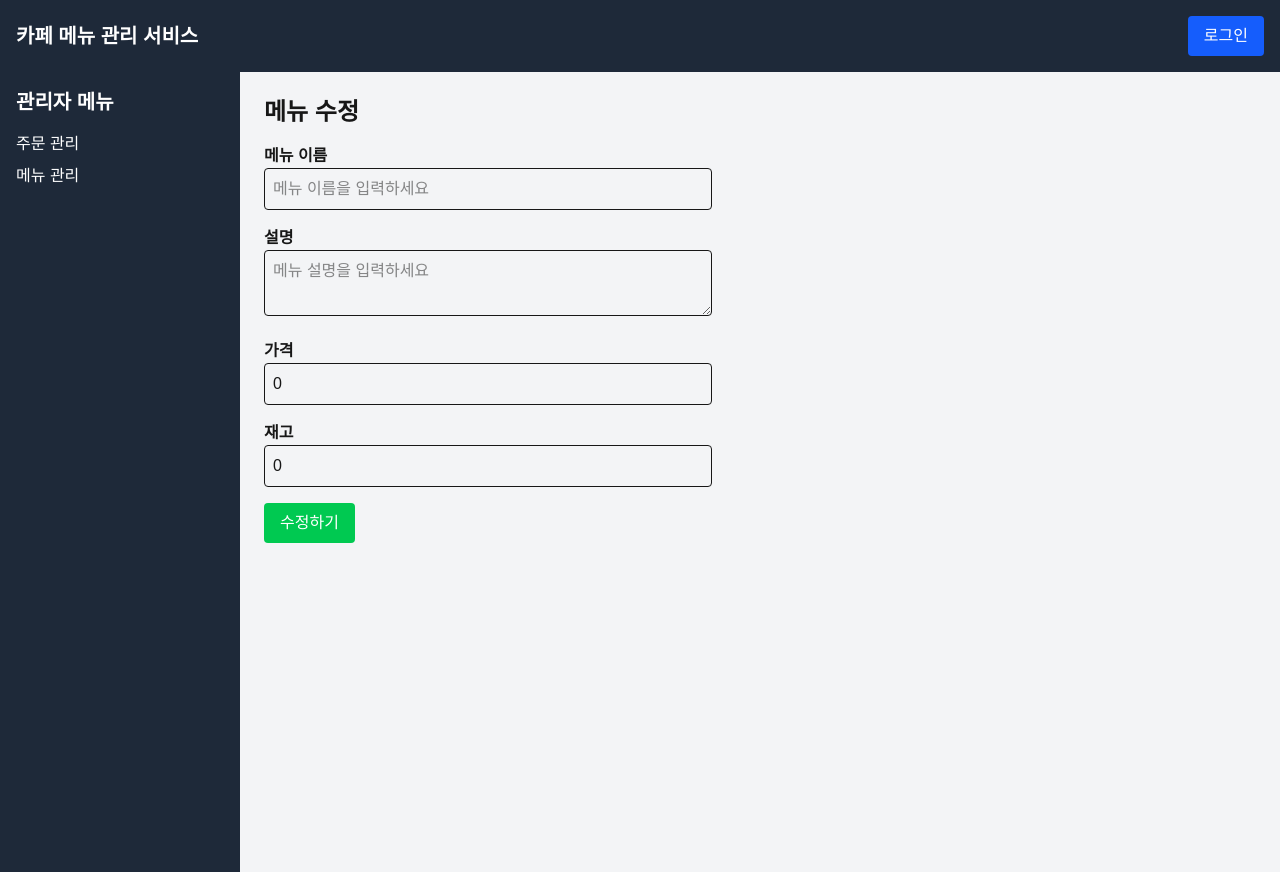
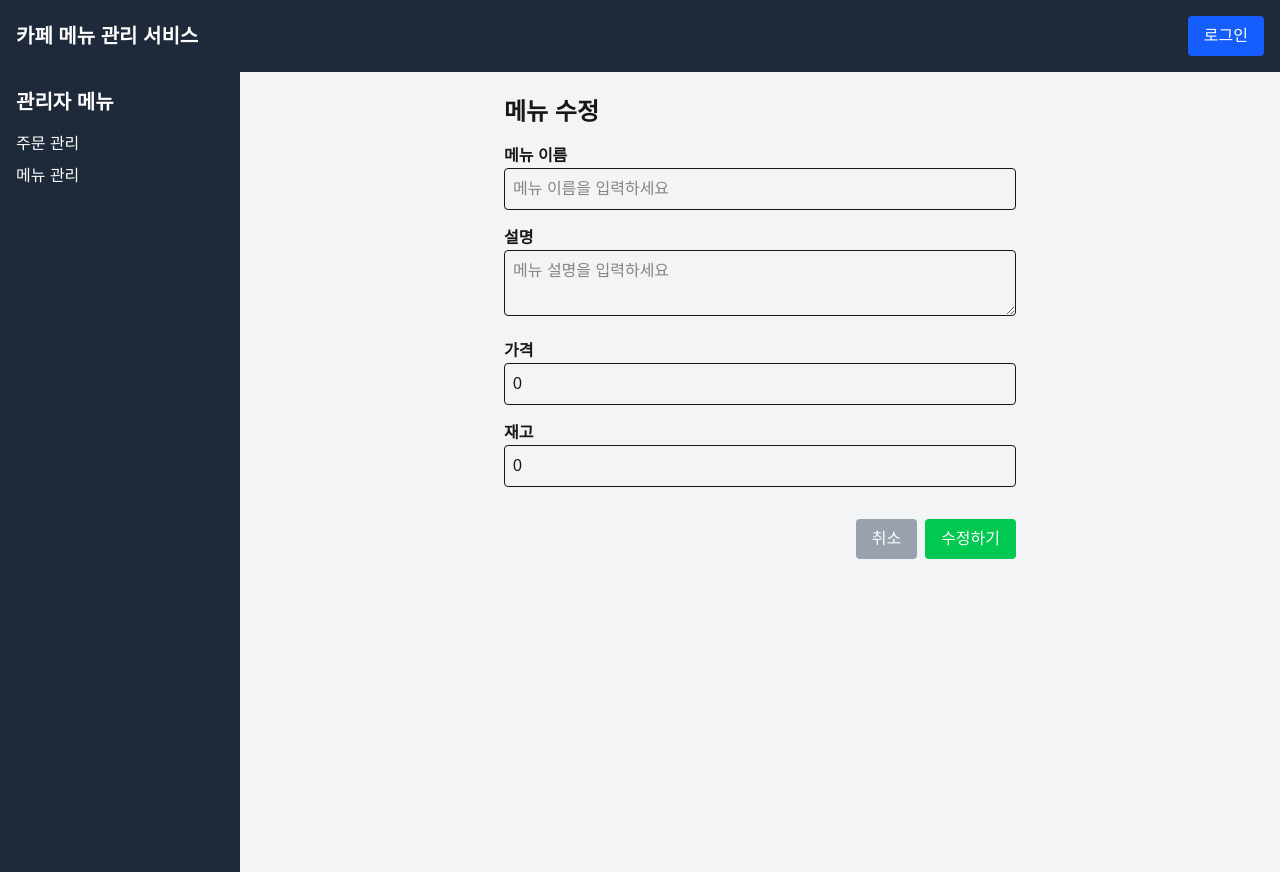
Before and after one commit to prgrms-be-devcourse/NBE6-8-1-Team2, a Next.js app in the folder frontend/: page /admin/menus/1 in a window 1280 px wide. Built offline with nearby package versions, Linux system fonts and the light colour scheme; no server answers.

Commit message:
refactor: 메뉴 타입 공용화 + 수정 페이지 UX 개선 (#54)

```diff
--- a/frontend/src/app/admin/menus/[id]/page.tsx
+++ b/frontend/src/app/admin/menus/[id]/page.tsx
@@ -66,8 +66,6 @@ export default function EditMenu({ params }: Props) {
 
       // 수정된 메뉴 응답 받기
       const updated = await res.json();
-      console.log("수정된 메뉴:", updated);
-
       alert(
         `메뉴가 수정되었습니다!\n\n 수정 결과:\n- 이름: ${updated.name}\n- 설명: ${updated.description}\n- 가격: ${updated.price}원\n- 재고: ${updated.stock_count}개`
       );
@@ -82,9 +80,11 @@ export default function EditMenu({ params }: Props) {
   if (loading) return <p>로딩 중입니다...</p>;
 
   return (
-    <div>
+    <div className="px-4 w-full flex justify-center">
+      <div className="w-full max-w-full md:max-w-lg">
         <h1 className="text-2xl font-bold mb-4">메뉴 수정</h1>
-      <form onSubmit={handleSubmit} className="space-y-4 max-w-md">
+
+        <form onSubmit={handleSubmit} className="space-y-4">
           <div>
             <label className="block font-semibold">메뉴 이름</label>
             <input
@@ -128,13 +128,27 @@ export default function EditMenu({ params }: Props) {
             />
           </div>
 
+          {/* 버튼 그룹: 오른쪽 정렬 */}
+          <div className="flex justify-end gap-2 pt-4">
+            {/* 취소 버튼 */}
+            <button
+              type="button"
+              onClick={() => router.push("/admin/menus")}
+              className="px-4 py-2 bg-gray-400 text-white rounded hover:bg-gray-500"
+            >
+              취소
+            </button>
+
+            {/* 수정 버튼 */}
             <button
               type="submit"
               className="px-4 py-2 bg-green-500 text-white rounded hover:bg-green-600"
             >
               수정하기
             </button>
+          </div>
         </form>
+      </div>
     </div>
   );
 }
--- a/frontend/src/app/admin/menus/page.tsx
+++ b/frontend/src/app/admin/menus/page.tsx
@@ -1,8 +1,8 @@
 "use client";
 
 import { useEffect, useState } from "react";
-import { Menu } from "@/types";
 import { useRouter } from "next/navigation";
+import { Menu } from "@/types";  // 공용 타입 사용
 
 export default function Menus() {
   const router = useRouter();
```
Lines whose indentation alone changed are shown as unchanged.
